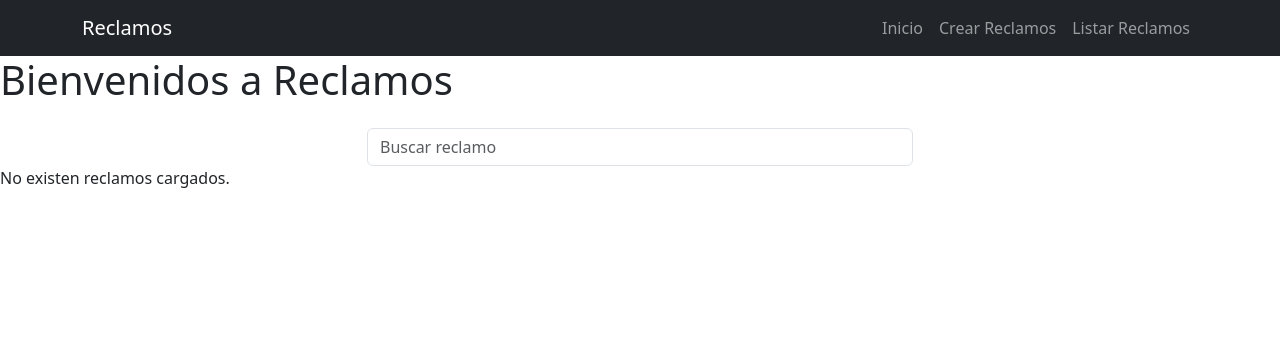
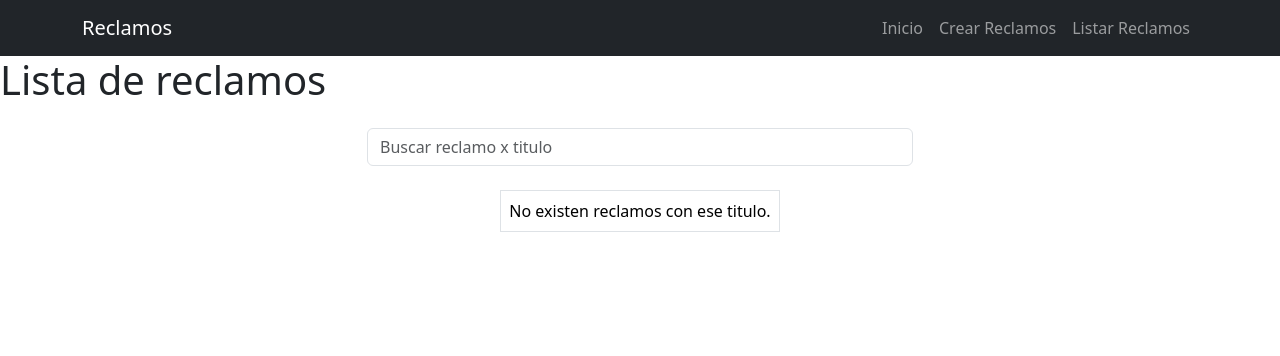
Before and after one commit to GitAlfredoFernandez/alfredo-fernandez-reclamos, a Django app: page /reclamo-listar/ in a window 1280 px wide. Shown: the top 356 px of the page. Run offline with Django 5.2, Linux system fonts and the light colour scheme; data that the repository does not hold is empty; some libraries are stand-ins or nearby versions.

Commit message:
busqueda y templates arreglamos

```diff
--- a/reclamos/templates/reclamos/base.html
+++ b/reclamos/templates/reclamos/base.html
@@ -3,7 +3,7 @@
 <head>
     <meta charset="UTF-8">
     <meta name="viewport" content="width=device-width, initial-scale=1.0">
-    <title>Reclamos</title>
+    <title>{% block titulo %}{% endblock titulo %}</title>
     <link href="https://cdn.jsdelivr.net/npm/bootstrap@5.3.3/dist/css/bootstrap.min.css" rel="stylesheet" integrity="sha384-QWTKZyjpPEjISv5WaRU9OFeRpok6YctnYmDr5pNlyT2bRjXh0JMhjY6hW+ALEwIH" crossorigin="anonymous">
 </head>
 <body>
--- a/reclamos/templates/reclamos/inicio.html
+++ b/reclamos/templates/reclamos/inicio.html
@@ -1,4 +1,5 @@
 {% extends 'reclamos/base.html' %}
+{% block titulo %}Reclamos{% endblock %}
 {% block content %}
     <h1>Bienvenidos a Reclamos</h1>
     <p>Aquí puedes crear reclamos.</p>
--- a/reclamos/templates/reclamos/reclamo-crear.html
+++ b/reclamos/templates/reclamos/reclamo-crear.html
@@ -1,7 +1,8 @@
 {% extends 'reclamos/base.html' %}
 {% load widget_tweaks %}
+{% block titulo %}Crear Reclamo{% endblock titulo %}
 {% block content %}
-<h1>Bienvenidos a Reclamos</h1>
+<h1>Nuevo Reclamo</h1>
 <div class="container mt-4">
     <div class="row justify-content-center">
       <div class="col-12 col-md-8 col-lg-6">
--- a/reclamos/templates/reclamos/reclamo-listar.html
+++ b/reclamos/templates/reclamos/reclamo-listar.html
@@ -1,18 +1,21 @@
 {% extends 'reclamos/base.html' %}
+{% block titulo %}Lista de Reclamos{% endblock %}
 {% block content %}
-    <h1>Bienvenidos a Reclamos</h1>
+    <h1>Lista de reclamos</h1>
     <div class="container mt-4">
         <div class="row justify-content-center">
           <div class="col-md-6">
             <form action="{% url 'reclamo_listar'%}" method="get" class="d-flex gap-2">
-              <input type="text" name="q" placeholder="Buscar reclamo" class="form-control">
+              <input type="text" name="q" placeholder="Buscar reclamo x titulo" class="form-control" type="submit">
             </form>
           </div>
         </div>
       </div>
+      <br>
     {% if reclamos %}
-      <div class="table-responsive">
-          <table class="table table-bordered">
+      <div class="table-responsive-sm">
+        <div class="table-wrapper">
+          <table class="table table-hover table-bordered align-middle w-auto mx-auto">
             <thead>
                   <tr>
                       <th>Titulo</th>
@@ -39,9 +42,21 @@
                       </td>
                     </tr>
                     {% endfor %}
+                  </tbody>
           </table>
+        </div>
       </div>
     {% else %}
-    No existen reclamos cargados.
+    <div class="table-responsive-sm">
+      <div class="table-wrapper">
+        <table class="table table-hover table-bordered align-middle w-auto mx-auto">
+          <tbody>
+            <tr>
+              <td>No existen reclamos con ese titulo.</td>
+            </tr>
+          </tbody>
+        </table>
+      </div>
+    </div>
     {% endif %}
 {% endblock %}
--- a/reclamos/views.py
+++ b/reclamos/views.py
@@ -27,12 +27,14 @@ def reclamo_crear(request):
 
     return render(request, 'reclamos/reclamo-crear.html', {'formulario': formulario})
 
-
-
 class ReclamoListView(ListView):
     model = Reclamo
     template_name = 'reclamos/reclamo-listar.html'
     context_object_name = 'reclamos'
 
     def get_queryset(self):
-        return Reclamo.objects.select_related('reclamo_estado','reclamo_tipo')
+        queryset = super().get_queryset()
+        busqueda = self.request.GET.get("q", None)
+        if busqueda:
+            queryset = queryset.filter(titulo__icontains=busqueda)
+        return queryset
```
